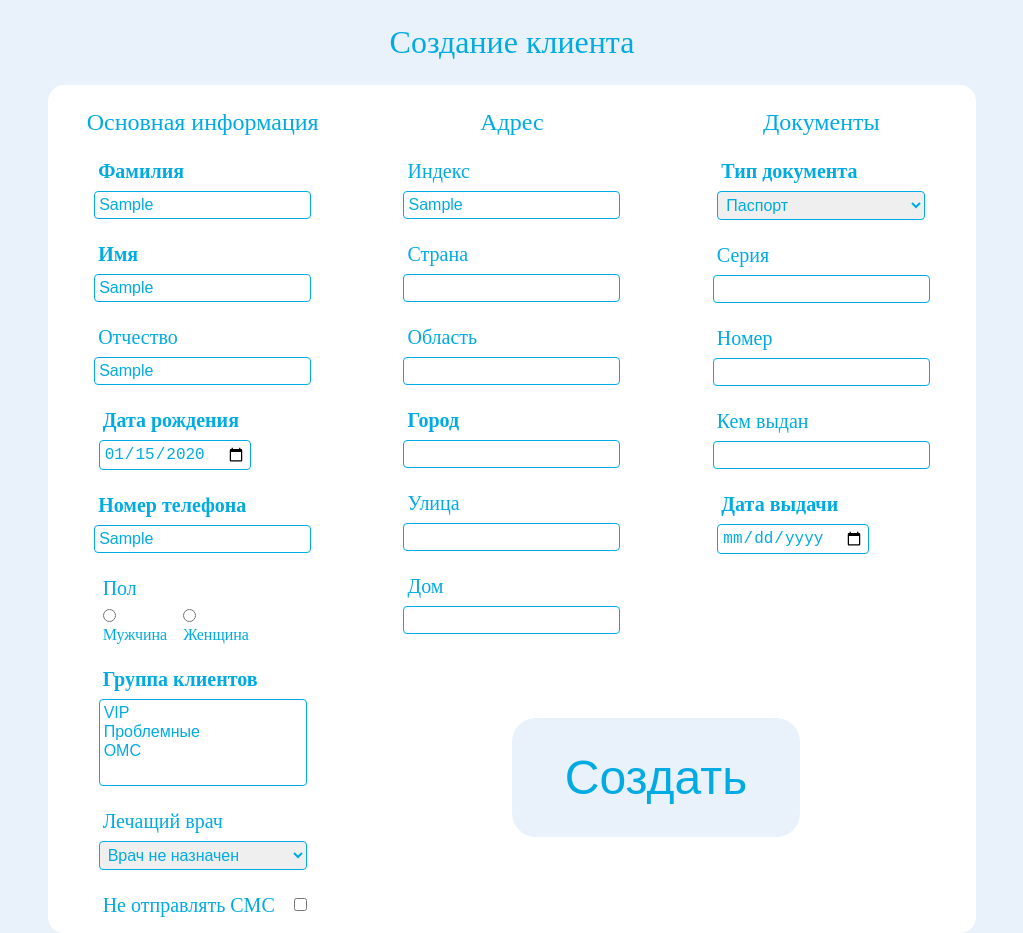
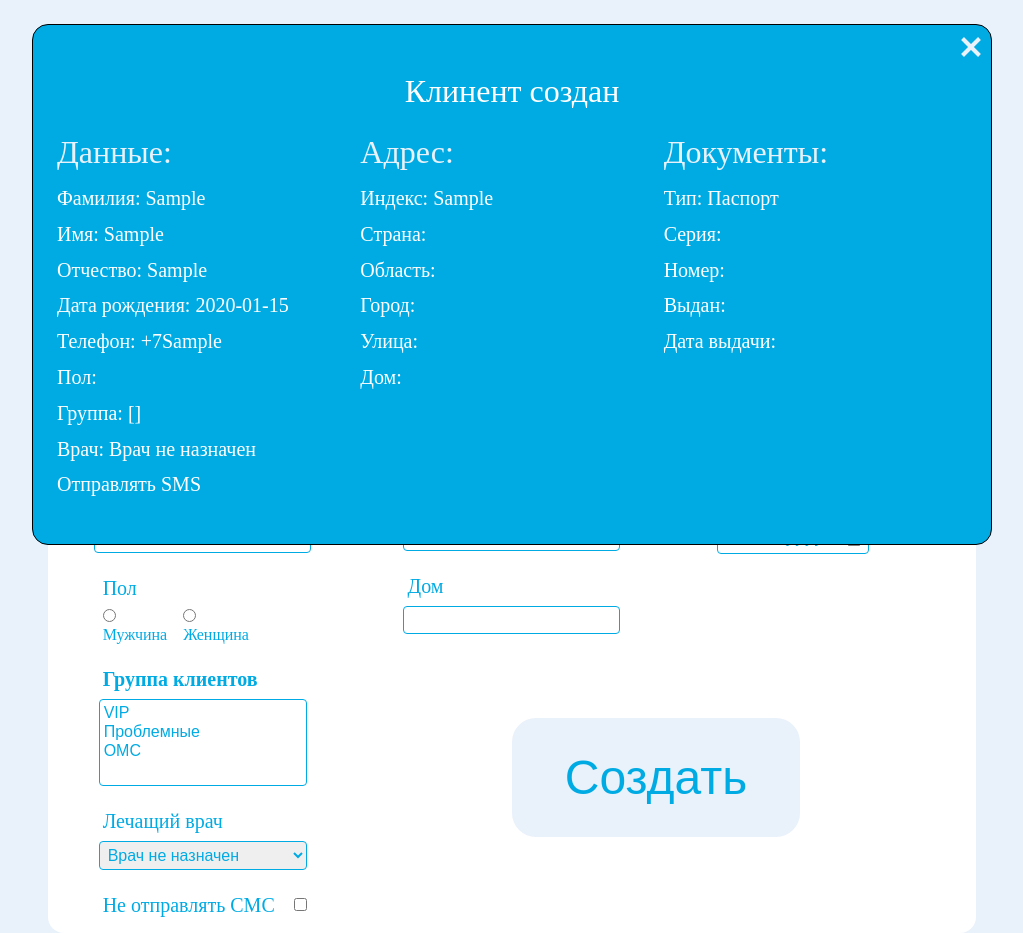
Before and after one commit to Taswikaa/VueForm, a Vue app: page / in a window 1280 px wide. Both pictures are taken after typing "Sample", "Sample", "Sample", "2020-01-15", "Sample", "Sample" into the empty fields and a click on the button "Создать". Shown: the whole page, without its empty margins (128-1151 px from the left). Built offline with nearby package versions, Linux system fonts and the light colour scheme.

Commit message:
добавлен попап с информацией о созданном клиенте

```diff
--- a/src/App.vue
+++ b/src/App.vue
@@ -1,17 +1,69 @@
 <template>
   <div class="app" id="app">
     <h1 class="app__title">Создание клиента</h1>
-    <MainForm />
+    <MainForm @getData="loadData" />
+    <Client
+      :isActive="isClientActive"
+      @close="close"
+      :formData="formData"
+    />
   </div>
 </template>
 
 <script>
 import MainForm from './components/MainForm.vue';
+import Client from './components/Client.vue';
+
+const defaultUser = {
+  main: {
+    surname: '',
+    name: '',
+    patronymic: '',
+    dateOfBirth: '',
+    phone: '',
+    gender: '',
+    clientsGroup: [],
+    doctor: 'Врач не назначен',
+    doNotSendSms: false
+  },
+  address: {
+    postcode: '',
+    country: '',
+    area: '',
+    city: '',
+    street: '',
+    home: '',
+  },
+  documents: {
+    type: 'Паспорт',
+    series: '',
+    number: '',
+    pickUpPoint: '',
+    date: '',
+  }
+}
 
 export default {
   name: 'App',
   components: {
-    MainForm
+    MainForm,
+    Client
+  },
+  data() {
+    return {
+      isClientActive: false,
+      formData: Object.assign({}, defaultUser)
+    }
+  },
+  methods: {
+    loadData(data) {
+      this.formData = data;
+      this.isClientActive = true;
+    },
+    close() {
+      this.isClientActive = false;
+      this.formData = Object.assign({}, defaultUser);
+    }
   }
 }
 </script>
@@ -32,6 +84,7 @@ export default {
     color: $second-color;
     font-size: $basic-font-size;
     padding-top: 1.5rem;
+    position: relative;
 
     &__title {
       font-size: 2rem;
--- /dev/null
+++ b/src/components/Client.vue
@@ -0,0 +1,154 @@
+<template>
+  <div class="client" ref="form" :class='{visible: isActive}'>
+    <button class="close-button" @click="close"></button>
+    <h2 class="client__heading">Клинент создан</h2>
+    <div class="client__info">
+      <div class="client__info-block">
+        <h3 class="client__info-heading">Данные:</h3>
+        <ul class="client__info-list">
+          <li>Фамилия: {{ formData.main.surname }}</li>
+          <li>Имя: {{ formData.main.name }}</li>
+          <li>Отчество: {{ formData.main.patronymic }}</li>
+          <li>Дата рождения: {{ formData.main.dateOfBirth }}</li>
+          <li>Телефон: +7{{ formData.main.phone }}</li>
+          <li>Пол: {{ formData.main.gender }}</li>
+          <li>Группа: {{ formData.main.clientsGroup }}</li>
+          <li>Врач: {{ formData.main.doctor }}</li>
+          <li v-if="formData.main.doNotSendSms">Не отправлять SMS</li>
+          <li v-else>Отправлять SMS</li>
+        </ul>
+      </div>
+      <div class="client__info-block">
+        <h3 class="client__info-heading">Адрес:</h3>
+        <ul class="client__info-list">
+          <li>Индекс: {{ formData.address.postcode }}</li>
+          <li>Страна: {{ formData.address.country }}</li>
+          <li>Область: {{ formData.address.area }}</li>
+          <li>Город: {{ formData.address.city }}</li>
+          <li>Улица: {{ formData.address.street}}</li>
+          <li>Дом: {{ formData.address.home }}</li>
+        </ul>
+      </div>
+      <div class="client__info-block">
+        <h3 class="client__info-heading">Документы:</h3>
+        <ul class="client__info-list">
+          <li>Тип: {{ formData.documents.type }}</li>
+          <li>Серия: {{ formData.documents.series }}</li>
+          <li>Номер: {{ formData.documents.number }}</li>
+          <li>Выдан: {{ formData.documents.pickUpPoint }}</li>
+          <li>Дата выдачи: {{ formData.documents.date }}</li>
+        </ul>
+      </div>
+    </div>
+  </div>
+</template>
+
+<script>
+export default {
+  name: 'Client',
+  props: ['isActive', 'formData'],
+  methods: {
+    close() {
+      this.$emit('close');
+    }
+  }
+}
+</script>
+
+<style scoped lang="scss">
+  @import '@/styles/index.scss';
+
+  .client {
+    @include vertical-layout;
+    padding: 1rem;
+    position: absolute;
+    width: 18rem;
+    border: 1px solid black;
+    z-index: 10;
+    background-color: $second-color;
+    color: $emphasizing-color;
+    font-size: 1.5rem;
+    border-radius: 1rem;
+    display: none;
+
+    &__heading {
+      font-size: 2rem;
+      margin-bottom: 1.5rem;
+      font-weight: 500;
+    }
+
+    &__info {
+      @include vertical-layout;
+      align-items: flex-start;
+      min-width: 100%;
+      row-gap: 1.5rem;
+
+      &-heading {
+        font-weight: 400;
+        font-size: 2rem;
+        color: $main-color;
+        margin-bottom: 1rem;
+      }
+
+      &-list {
+        list-style: none;
+        font-size: 1.25rem;
+        @include vertical-layout;
+        align-items: flex-start;
+        row-gap: .8rem;
+      }
+    }
+  }
+
+  .visible {
+    display: flex;
+  }
+
+  .close-button {
+    position: absolute;
+    right: .5rem;
+    top: .5rem;
+    border: none;
+    width: 1.5rem;
+    height: 1.5rem;
+    background-color: transparent;
+
+    &::after {
+      content: '';
+      position: absolute;
+      width: 1.5rem;
+      height: .25rem;
+      background-color: $main-color;
+      top: 50%;
+      left: 0;
+      transform: rotate(-45deg);
+    }
+
+    &::before {
+      content: '';
+      position: absolute;
+      width: 1.5rem;
+      height: .25rem;
+      background-color: $main-color;
+      top: 50%;
+      left: 0;
+      transform: rotate(45deg);
+    }
+  }
+
+  @media screen and (min-width: 1024px) {
+    .client {
+      width: 60rem;
+      padding: 3rem 1.5rem;
+
+      &__info {
+        display: grid;
+        grid-template-columns: repeat(3, 1fr);
+      }
+    }
+
+    .close-button {
+      cursor: pointer;
+    }
+  }
+</style>
--- a/src/components/MainForm.vue
+++ b/src/components/MainForm.vue
@@ -1,5 +1,5 @@
 <template>
-  <form class="form" @submit.prevent="sendForm">
+  <form class="form" ref="form" @submit.prevent="() => sendForm(form)">
     <div class="form__wrapper">
       <h2 class="form__title">Основная информация</h2>
       <div class="form__part">
@@ -214,8 +214,9 @@
 </template>
 
 <script>
-export default {
+ export default {
   name: 'MainForm',
+  props: ['defaultUser'],
   data() {
     return {
       form: {
@@ -295,7 +296,37 @@ export default {
     }
   },
   methods: {
-    sendForm() {
+    sendForm(data) {
+      this.$emit('getData', data);
+      this.$refs.form.reset();
+      this.form = {
+        main: {
+          surname: '',
+          name: '',
+          patronymic: '',
+          dateOfBirth: '',
+          phone: '',
+          gender: '',
+          clientsGroup: [],
+          doctor: 'Врач не назначен',
+          doNotSendSms: false
+        },
+        address: {
+          postcode: '',
+          country: '',
+          area: '',
+          city: '',
+          street: '',
+          home: '',
+        },
+        documents: {
+          type: 'Паспорт',
+          series: '',
+          number: '',
+          pickUpPoint: '',
+          date: '',
+        }
+      }
     }
   }
 }
```
